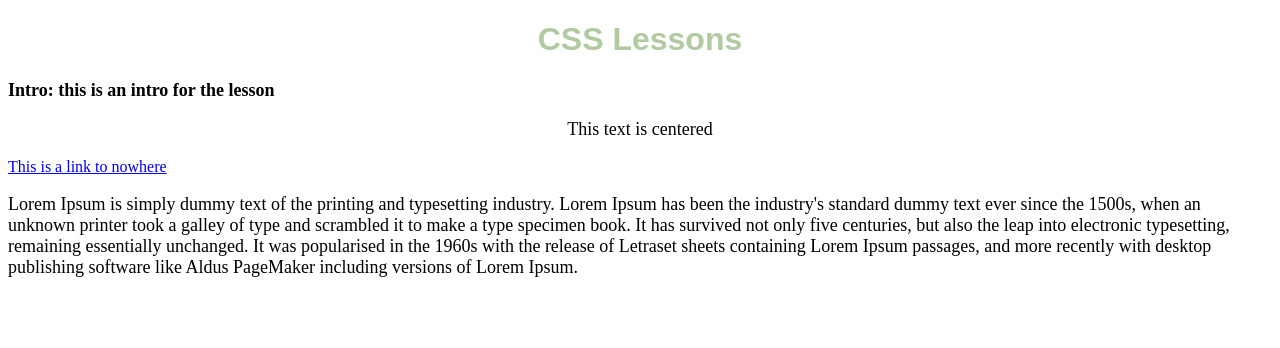
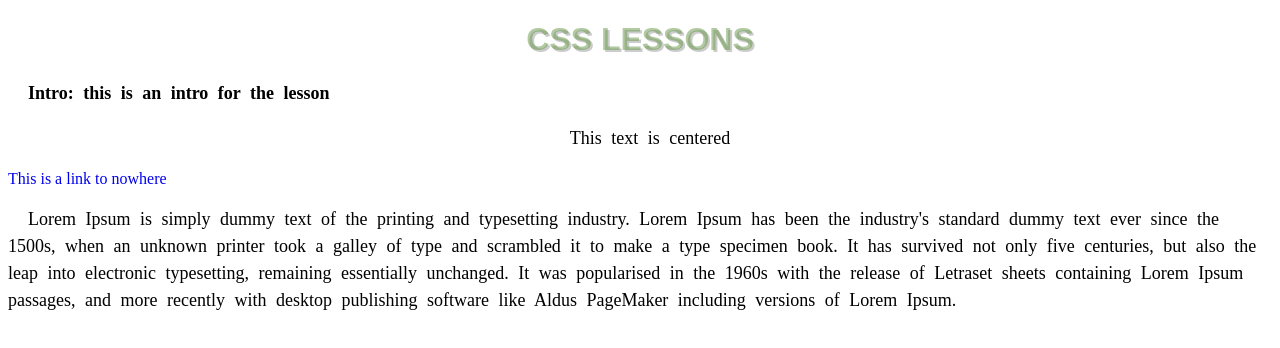
Before and after one commit to h2hallowdy/CSS-learning, a plain HTML site: page index.html in a window 1280 px wide. Drawn offline with Linux system fonts and the light colour scheme.

Commit message:
Lesson 4 done

```diff
--- a/style.css
+++ b/style.css
@@ -1,5 +1,10 @@
 p {
 	font-size: 18px;
+	/*text-transform: capitalize;*/
+	text-indent: 20px;
+	/*letter-spacing: 5px;*/
+	word-spacing: 5px;
+	line-height: 1.5;
 }
 
 #intro {
@@ -14,4 +19,10 @@ p {
 h1 {
 	color: rgba(100, 150, 70, 0.5);
 	font-family: sans-serif;
+	text-transform: uppercase;
+	text-shadow: 2px 2px rgba(0, 0, 0, 0.2);
 }
+
+a {
+	text-decoration: none;
+}
```
